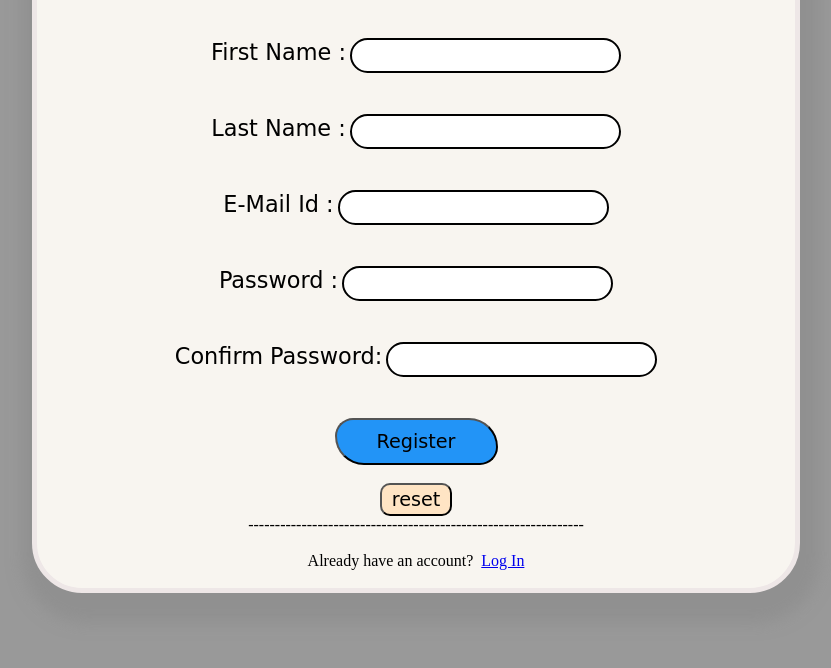
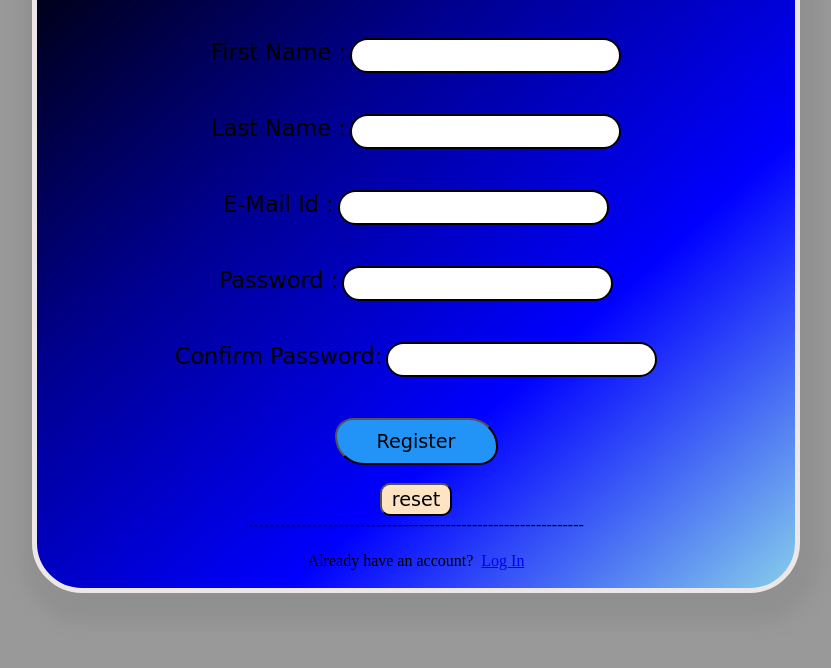
Before and after one commit to sakthidharan6/movietickets, a plain HTML site: page login page.html in a window 1280 px wide. Shown: the part 132-800 px from the top of the page, without its empty margins (224-1055 px from the left). Drawn offline with Linux system fonts and the light colour scheme.

Commit message:
login page.html

```diff
--- a/login page.html
+++ b/login page.html
@@ -31,7 +31,7 @@
             margin-left: 20%;
             margin-right: 20%;
             margin-top: 3%;
-            background-color: rgb(248, 245, 240);
+            background:linear-gradient(to bottom right,black,darkblue,blue,skyblue);
 
 
         }
```
